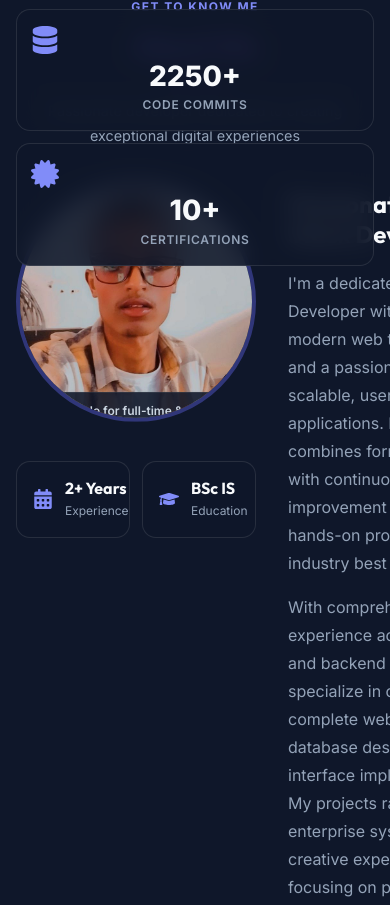
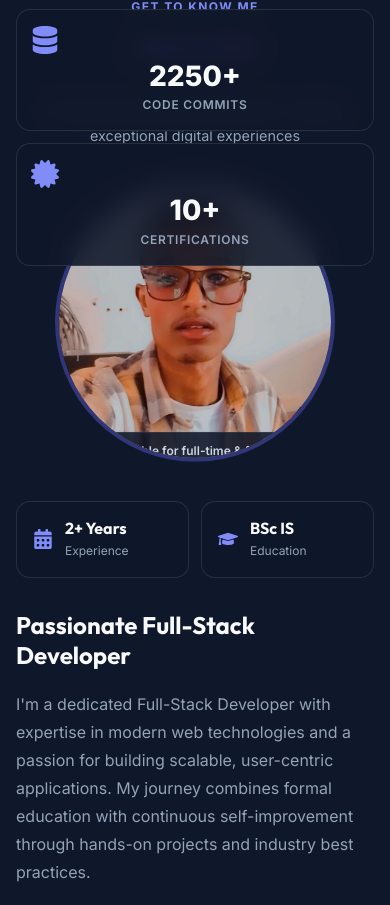
Before and after one commit to Kenenisaboru/portfolio, a React (Create React App) app: page / in a window 390 px wide. Shown: the part 899-1804 px from the top of the page. Built offline with nearby package versions, Linux system fonts and the light colour scheme.

Commit message:
update responsiveness

```diff
--- a/src/App.css
+++ b/src/App.css
@@ -2455,6 +2455,16 @@ img, svg, picture, video, canvas {
   width: 100%;
 }
 
+.profile-section {
+  grid-template-columns: minmax(0, 1fr);
+  width: 100%;
+}
+
+.profile-section > *,
+.about-text {
+  min-width: 0;
+}
+
 .hero-name {
   font-size: clamp(2rem, 8vw, 3.5rem);
 }
@@ -2812,7 +2822,7 @@ img, svg, picture, video, canvas {
 
   .profile-section {
     display: grid;
-    grid-template-columns: 1fr 1fr;
+    grid-template-columns: minmax(0, 1fr) minmax(0, 1fr);
     gap: 2.5rem;
   }
 
```
